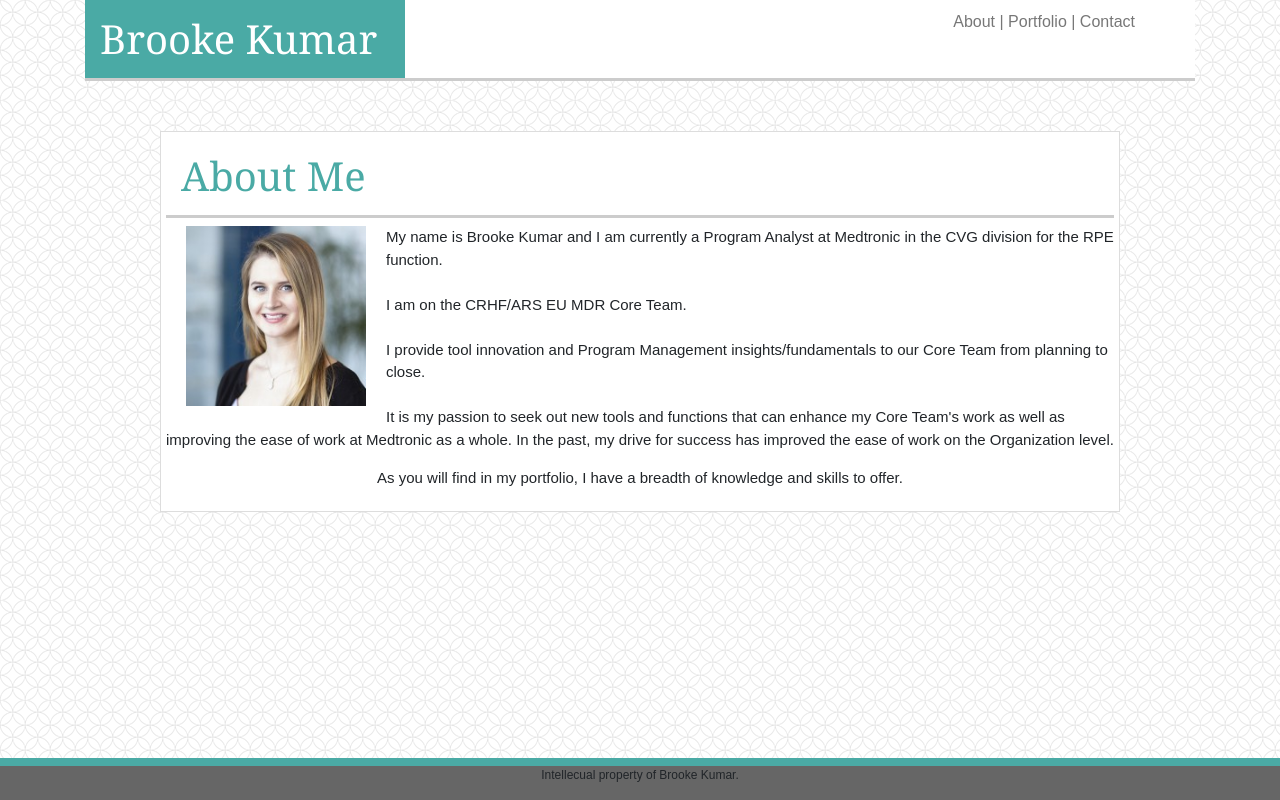
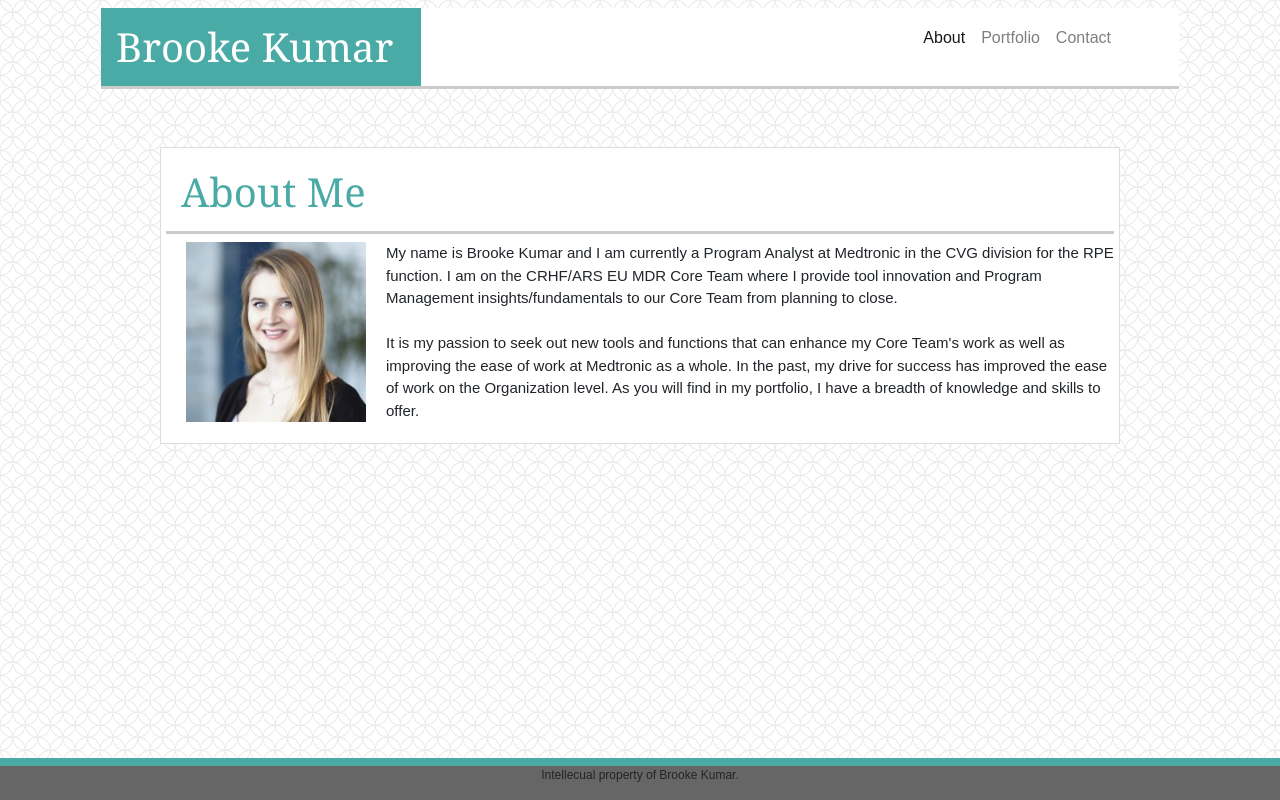
Before and after one commit to brookekumar/brookekumar.github.io, a plain HTML site: page unit2/index.html in a window 1280 px wide. Drawn offline with nearby package versions, Linux system fonts and the light colour scheme.

Commit message:
updated header to use bootstrap navbar and keep original formatting on index page.

```diff
--- a/unit2/assets/css/style.css
+++ b/unit2/assets/css/style.css
@@ -2,6 +2,7 @@
     overflow: hidden;
     background-color: #ffffff;
     border-bottom: 3px solid #cccccc;
+    font-family: 'Georgia', Times, 'Times New Roman', serif;
     color: #4aaaa5;
     margin: 0 auto;
     right:0;
@@ -14,10 +15,9 @@
 }
 
 h1{
-    background: #4aaaa5;
-    color: white;
+    background-color: #4aaaa5;
+    color:#ffffff;
     float: left;
-    font-family: 'Georgia', Times, 'Times New Roman', serif;
     font-size: 40px;
     width: 320px;
     padding: 15px;
--- a/unit2/index.html
+++ b/unit2/index.html
@@ -17,19 +17,36 @@
   <!-- Container Div -->
   <div class="container">
 
-    <div class="header">
-            <header>
+        <!--Navbar -->
+        <nav class="navbar navbar-expand-lg navbar-light">
+            <div class=header>
                 <h1>
-                    Brooke Kumar
+                    Brooke Kumar</a>
                 </h1>
 
-                <p class="links">
-                    <a href="index.html">About |</a>
-                    <a href="portfolio.html">Portfolio |</a>
-                    <a href="contact.html">Contact</a>
-                </p>
-            </header>
-        </div>
+                    <div class=links>
+                        <div class="collapse navbar-collapse" id="navbarSupportedContent-4">
+                            <ul class="navbar-nav ml-auto">
+                                <li class="nav-item active">
+                                    <a class="nav-link" href="index.html">
+                                        <i class="about"></i> About
+                                        <span class="sr-only">(current)</span>
+                                    </a>
+                                </li>
+                                <li class="nav-item">
+                                    <a class="nav-link" href="portfolio.html">
+                                        <i class="portfolio"></i>Portfolio</a>
+                                </li>
+                                <li class="nav-item">
+                                    <a class="nav-link" href="contact.html">
+                                        <i class="contact"></i>Contact</a>
+                                </li>
+                            </ul>
+                        </div>
+                    </div>
+            </div>
+        </nav>
+
 
             <div id="fronttext">
                     <h2 style="font-family:Georgia, 'Times New Roman', Times, serif;font-size:40px">
@@ -42,10 +59,10 @@
                 />
 
                 <p>
-                    My name is Brooke Kumar and I am currently a Program Analyst at Medtronic in the CVG division for the RPE function. <br><br>I am on the CRHF/ARS EU MDR Core Team.<br> <br>
-                    I provide tool innovation and Program Management insights/fundamentals to our Core Team from planning to close.<br><br>
-                    It is my passion to seek out new tools and functions that can enhance my Core Team's work as well as improving the ease of work at Medtronic as a whole. In the past, my drive for success has improved the ease of work on the Organization level. <br>
-                <p style=text-align:center> As you will find in my portfolio, I have a breadth of knowledge and skills to offer. <br></p>
+                    My name is Brooke Kumar and I am currently a Program Analyst at Medtronic in the CVG division for the RPE function. I am on the CRHF/ARS EU MDR Core Team where I provide tool innovation and Program Management insights/fundamentals to our Core Team from planning to close.
+                    <br><br>It is my passion to seek out new tools and functions that can enhance my Core Team's work as well as improving the ease of work at Medtronic as a whole. In the past, my drive for success has improved the ease of work on the Organization level.
+                    As you will find in my portfolio, I have a breadth of knowledge and skills to offer. <br>
+                </p>
             </div>
 
         <div class="footer">
```
Also changed, not shown: unit2/contact.html (+1 -1 lines), unit2/portfolio.html (+1 -1 lines).
